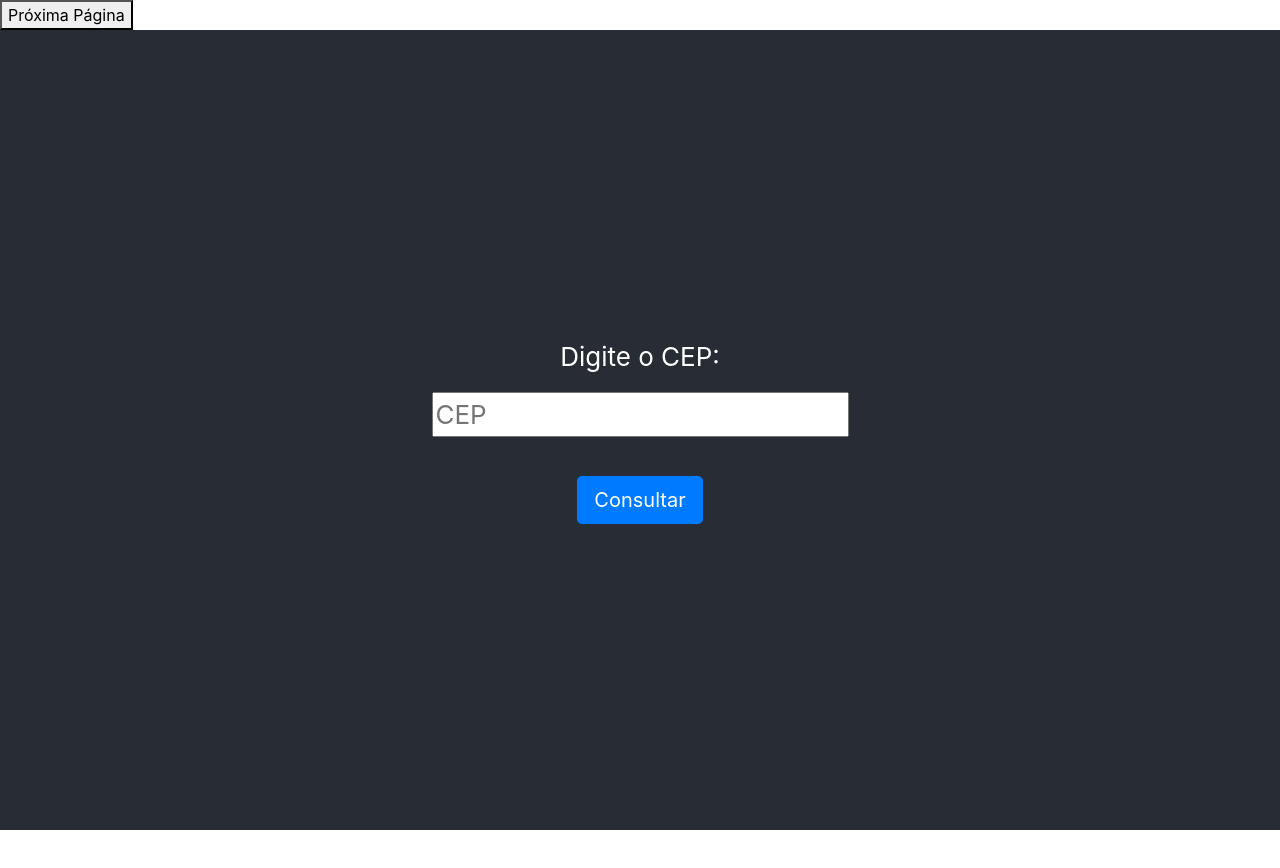
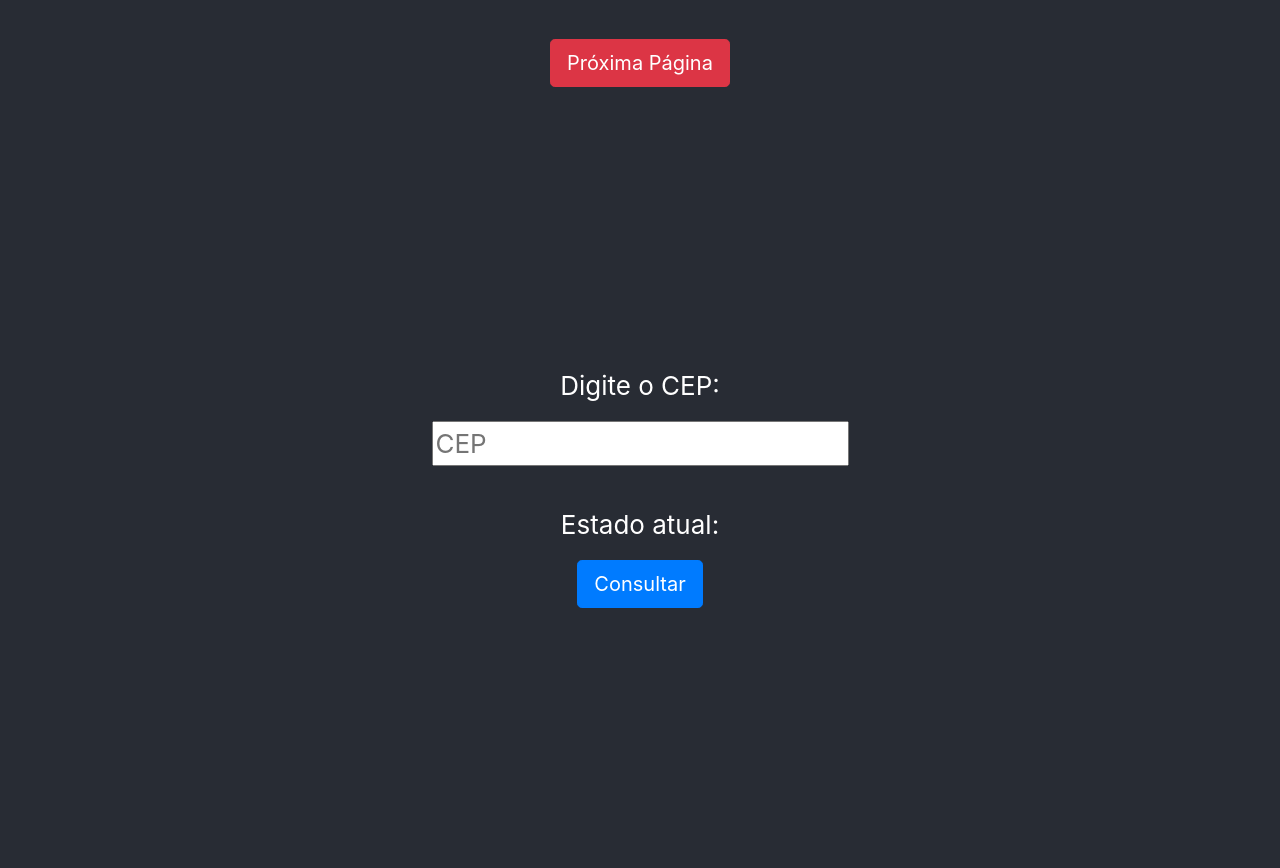
Before and after one commit to Cadu-Soares/consulta-cep, a React (Create React App) app: page / in a window 1280 px wide. Shown: the top 868 px of the page. Before the commit the page ends 830 px from the top, so only its background shows below. Built offline with nearby package versions, Linux system fonts and the light colour scheme.

Commit message:
implementação da navegação entre as telas

```diff
--- a/public/index.html
+++ b/public/index.html
@@ -11,7 +11,7 @@
     />
     <link rel="apple-touch-icon" href="%PUBLIC_URL%/logo192.png" />
     <link rel="manifest" href="%PUBLIC_URL%/manifest.json" />
-    <link rel="stylesheet" href="https://cdn.jsdelivr.net/npm/bootstrap@4.1.3/dist/css/bootstrap.min.css" integrity="sha384-MCw98/SFnGE8fJT3GXwEOngsV7Zt27NXFoaoApmYm81iuXoPkFOJwJ8ERdknLPMO" crossorigin="anonymous">
+    <link rel="stylesheet" href="https://cdn.jsdelivr.net/npm/bootstrap@4.5.3/dist/css/bootstrap.min.css" integrity="sha384-TX8t27EcRE3e/ihU7zmQxVncDAy5uIKz4rEkgIXeMed4M0jlfIDPvg6uqKI2xXr2" crossorigin="anonymous">
     <title>Consulta CEP</title>
   </head>
   <body>
--- a/src/App.js
+++ b/src/App.js
@@ -4,22 +4,27 @@ import Pesquisar from './Containers/Pesquisar';
 import Resultados from './Containers/Resultados';
 import Erro from './Containers/Erro';
 import Carregando from './Containers/Carregando';
-
 const App = (props) => {
 
-  const [changePage, setChangePage] = useState(0);
+  const [changePage, setChangePage] = useState("PESQUISA");
 
-  const handleClick = () => {
-    setChangePage((changePage + 1) % 4);
+  const navigationBtn = (changePage) => {
+    console.log(`Navegando para a tela:${changePage}`)
+    setChangePage(changePage);
   }
 
   return (
     <>
-        <button onClick={handleClick}>Próxima Página</button>
-        {changePage == 0 ? <Pesquisar /> : null}
-        {changePage == 1 ? <Resultados result={props.result} /> : null}
-        {changePage == 2 ? <Erro errorMessage="Não foi possível realizar a consulta desejada, tente mais tarde" /> : null}
-        {changePage == 3 ? <Carregando /> : null}
+    <div className="App">
+      <header className="App-header">
+          <br />
+          <button className='btn btn-danger btn-lg' onClick={ navigationBtn }>Próxima Página</button>
+          {changePage === "PESQUISA" ? <Pesquisar navigationBtn={ navigationBtn } /> : null}
+          {changePage === "RESULTADO"? <Resultados result={props.result} navigationBtn={ navigationBtn } /> : null}
+          {changePage === "ERRO" ? <Erro errorMessage="Não foi possível realizar a consulta desejada, tente mais tarde" navigationBtn={ navigationBtn } /> : null}
+          {changePage === "CARREGANDO" ? <Carregando navigationBtn={ navigationBtn } /> : null}
+      </header>
+    </div>
     </>
   );
 }
--- a/src/Containers/Carregando.js
+++ b/src/Containers/Carregando.js
@@ -1,18 +1,15 @@
 import React from 'react';
 
-const Carregando = () => {
+const Carregando = (props) => {
   return (
-      <div className="App">
-          <div className="container">
+
       <header className="App-header">
         <p>
           Carregando Resultados...
         </p>
         <br />
-              <button type="button" className="btn btn-primary btn-lg">CANCELAR</button>
+        <button type="button" className="btn btn-primary btn-lg" onClick={() => props.navigationBtn("PESQUISA")}>CANCELAR</button>
       </header>
-          </div>
-      </div>
   );
 }
 
--- a/src/Containers/Erro.js
+++ b/src/Containers/Erro.js
@@ -3,8 +3,6 @@ import React from 'react';
 
 export const Erro = (props) => {
   return (
-      <div className="App">
-          <div className="container">
     <header className="App-header">
       <p>
         Erro na consulta
@@ -12,10 +10,8 @@ export const Erro = (props) => {
       <br />
       <p>{props.errorMessage}</p>
       <b />
-              <button type="button" className="btn btn-primary btn-lg">CANCELAR</button>
+      <button type="button" className="btn btn-primary btn-lg" onClick={() => props.navigationBtn("PESQUISA")}>CANCELAR</button>
     </header>
-          </div>
-      </div>
   );
 }
 
--- a/src/Containers/Pesquisar.js
+++ b/src/Containers/Pesquisar.js
@@ -1,21 +1,31 @@
-import React from 'react';
+import React, { useState } from 'react';
 
  const Pesquisar = (props) => {
 
+  const [searchCep, setSearchCep] = useState("");
+
+  const numbersOnly = (stg) => {
+    return stg.replace(/[^\d]/g, '')
+  };
+
+  const handleChange = (e) => {
+    const value = e.target.value;
+    setSearchCep(numbersOnly(value))
+  }
+
 
   return (
-    <div className="App">
-        <div className="container">
+    <>
       <header className="App-header">
         <p>
           Digite o CEP:
         </p>
-            <input type='number' placeholder='CEP' />
+        <input type='number' placeholder='CEP' value={numbersOnly(searchCep)}  onChange={handleChange} />
         <br />
-            <button type="button" className="btn btn-primary btn-lg">Consultar</button>
+        <p>Estado atual: {searchCep}</p>
+        <button type="button" className="btn btn-primary btn-lg" onClick={() => props.navigationBtn("RESULTADO") }>Consultar</button>
       </header>
-        </div>
-    </div>
+    </>
   );
 }
 
--- a/src/Containers/Resultados.js
+++ b/src/Containers/Resultados.js
@@ -1,7 +1,7 @@
 import React from 'react';
 
 
-const Resultados = () => {
+const Resultados = (props) => {
 
   const result = {
     rua: "Baronesa",
@@ -10,8 +10,6 @@ const Resultados = () => {
   };
 
   return (
-    <div className="App">
-        <div className="container">
     <header className="App-header">
       <p>
         Resultados para o CEP 21321-000
@@ -21,10 +19,9 @@ const Resultados = () => {
       <span><b>RUA: {' '}</b>{result.rua}</span>
       <span><b>CIDADE: {' '}</b>{result.cidade}</span>
       <span><b>ESTADO: {' '}</b>{result.estado}</span>
-            <button type="button" className="btn btn-primary btn-lg">NOVA CONSULTA</button>
+      <br />
+      <button type="button" className="btn btn-primary btn-lg" onClick={() => props.navigationBtn("PESQUISA")}>NOVA CONSULTA</button>
     </header>
-        </div>
-    </div>
   );
 }
 
```
Lines whose indentation alone changed are shown as unchanged.
